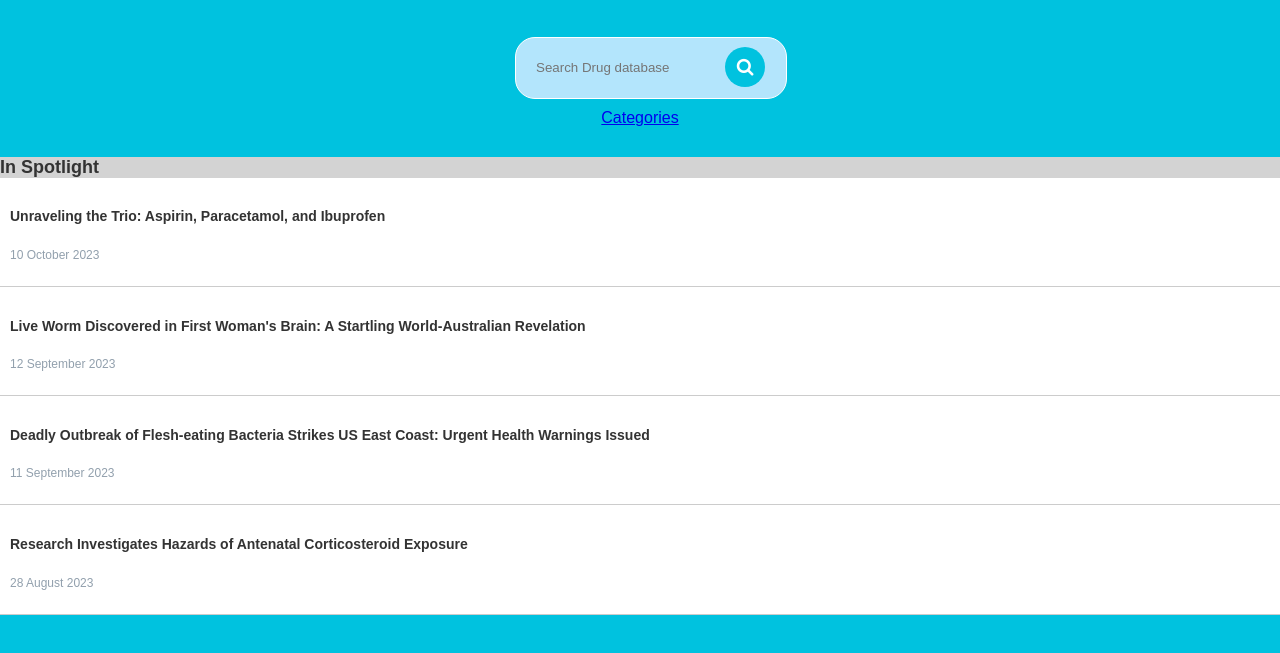
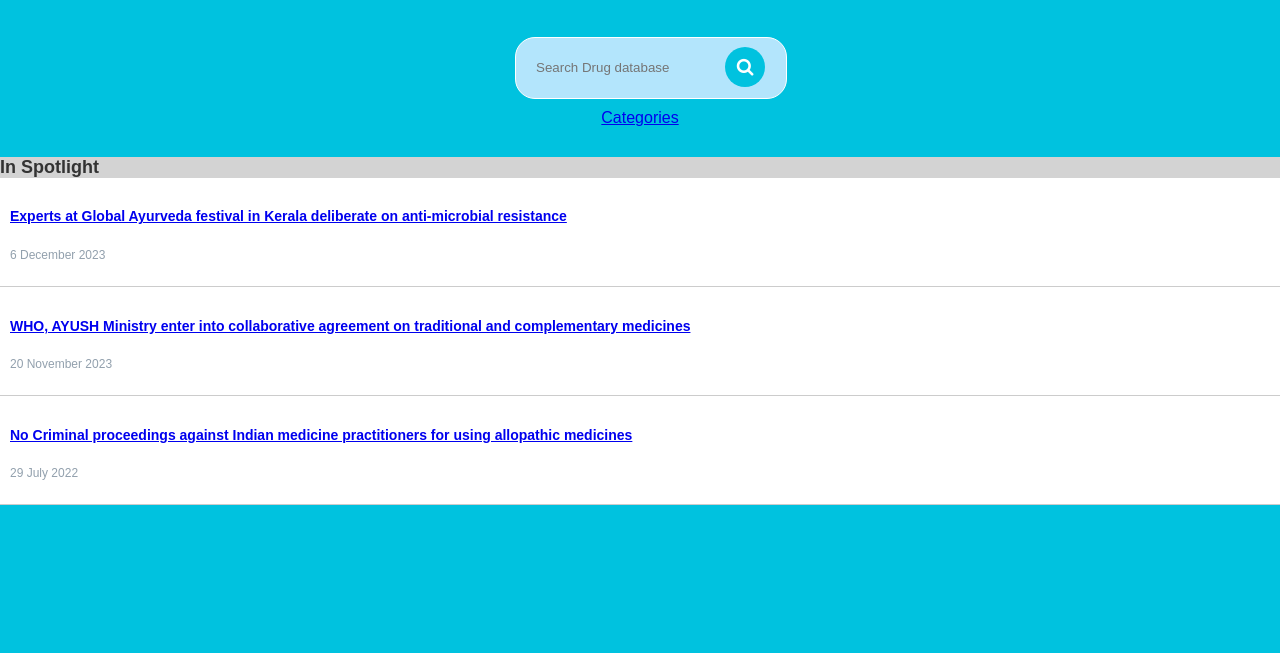
Before and after one commit to GoutamChaitanya72/adi, a plain HTML site: page index.html in a window 1280 px wide. Shown: the part 61-714 px from the top of the page. Drawn offline with Linux system fonts and the light colour scheme.

Commit message:
Update index.html

```diff
--- a/index.html
+++ b/index.html
@@ -26,20 +26,16 @@
     <h3>In Spotlight</h3>
 <ul>
   <li>
-    <h4>Unraveling the Trio: Aspirin, Paracetamol, and Ibuprofen</h4>
-    <p>10 October 2023</p>
+    <h4><a href = "https://health.economictimes.indiatimes.com/news/industry/experts-at-global-ayurveda-festival-in-kerala-deliberate-on-antimicrobial-resistance/105779653?_gl=1*nib9ib*_ga*YW1wLVJoa2luWUc3cHhfWDNuWnJfOHdFNU5TUGVBUjIwQk04UTl2ay1KZDZNWjZOTWV1a3RfNjhrX00wWW5oSHVXWG0.*_ga_E5LW31366L*MTcwMjE5MDA3Ni4xLjAuMTcwMjE5MDA3Ni4wLjAuMA..">Experts at Global Ayurveda festival in Kerala deliberate on anti-microbial resistance</a></h4>
+    <p>6 December 2023</p>
   </li>
   <li>
-    <h4>Live Worm Discovered in First Woman's Brain: A Startling World-Australian Revelation</h4>
-    <p>12 September 2023</p>
+    <h4><a href = "https://medicaldialogues.in/ayush/ayurveda/news/who-ayush-ministry-enter-into-collaborative-agreement-on-traditional-and-complementary-medicine-120504">WHO, AYUSH Ministry enter into collaborative agreement on traditional and complementary medicines</a></h4>
+    <p>20 November 2023</p>
   </li>
   <li>
-    <h4>Deadly Outbreak of Flesh-eating Bacteria Strikes US East Coast: Urgent Health Warnings Issued</h4>
-    <p>11 September 2023</p>
-  </li>
-  <li>
-    <h4>Research Investigates Hazards of Antenatal Corticosteroid Exposure</h4>
-    <p>28 August 2023</p>
+    <h4><a href = "https://m.economictimes.com/industry/healthcare/biotech/healthcare/no-criminal-proceedings-against-indian-medicine-practitioners-for-using-allopathy-hc/articleshow/93213407.cms">No Criminal proceedings against Indian medicine practitioners for using allopathic medicines</a></h4>
+    <p>29 July 2022</p>
   </li>
 </ul>
   </div>
```
